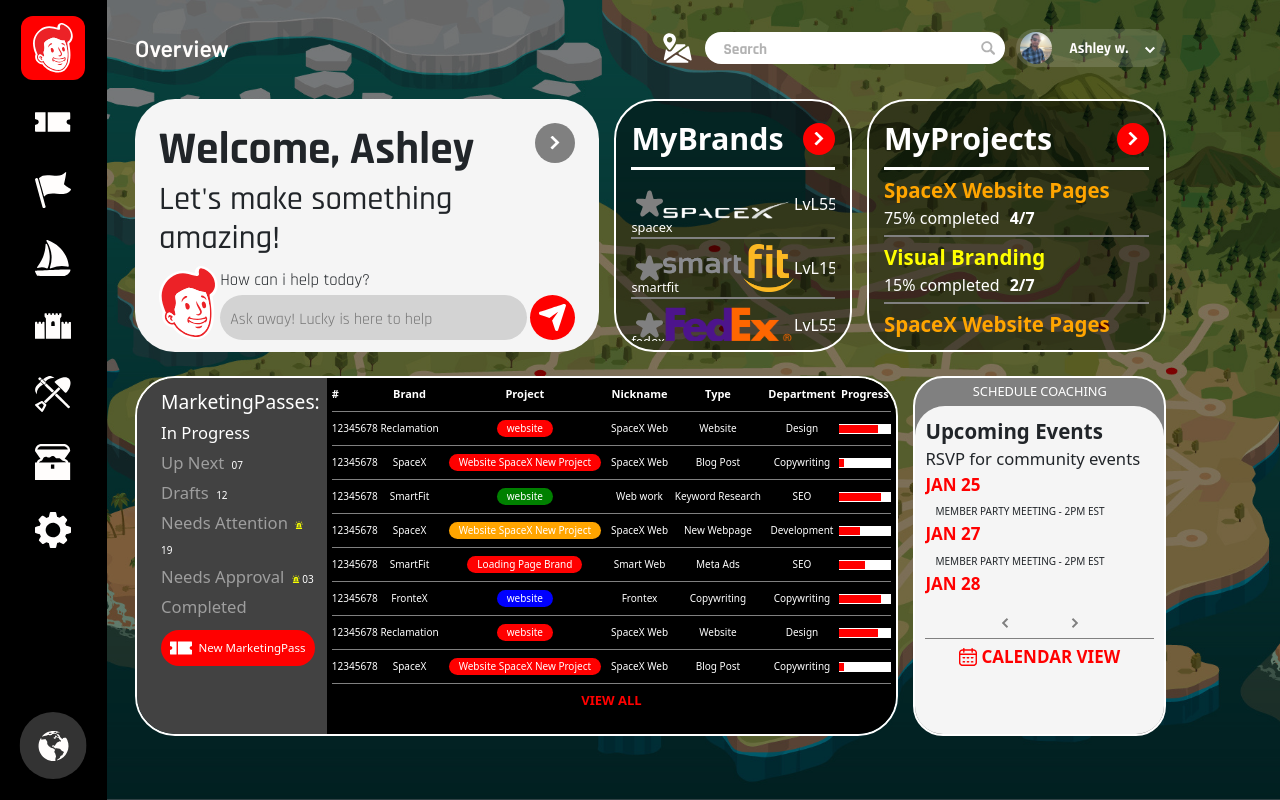
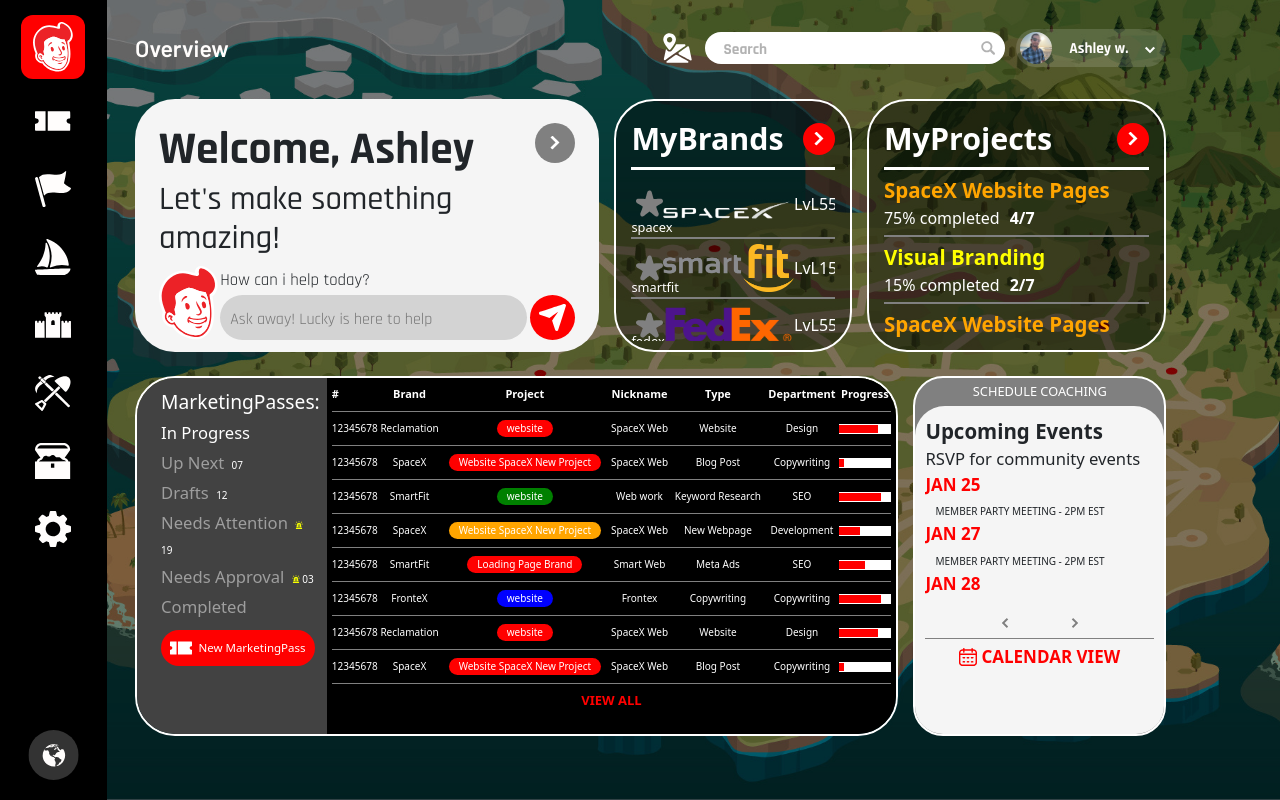
Before and after one commit to Brahmasura/mmpTest, a React (Vite) app: page / in a window 1280 px wide. Built offline with nearby package versions, Linux system fonts and the light colour scheme; grey boxes are pictures that could not be loaded.

Commit message:
sidebar adjustments

```diff
--- a/src/App.module.scss
+++ b/src/App.module.scss
@@ -1,6 +1,6 @@
 .mainDiv {
   .sidebar {
-    border: 1px solid black;
+
     height: 100vh;
     padding-top:15px;
     background-color: black;
--- a/src/components/Sidebar/Sidebar.jsx
+++ b/src/components/Sidebar/Sidebar.jsx
@@ -106,7 +106,7 @@
         <img
           className={`${style.ticket} ${style.bottom}`}
           src={earth}
-          alt="the ticket logo"
+          alt="the earth logo"
         />
       </div>
 
--- a/src/components/Sidebar/sidebar.module.scss
+++ b/src/components/Sidebar/sidebar.module.scss
@@ -40,6 +40,7 @@
   .bottom {
     margin-top: auto;
     margin-bottom: 20px;
+    width:4vw;
   }
 }
 
@@ -52,13 +53,13 @@
   // width: 20vw;
   // @include y-start-center;
   background-color: black;
-  padding-top: 15.2px;
+  padding-top: 15px;
   z-index: 2;
 
   img {
     height: 8vh;
     width: auto;
-    margin-bottom: 1.1vh;
+    margin-bottom: 1vh;
   }
 
   // p {
```
